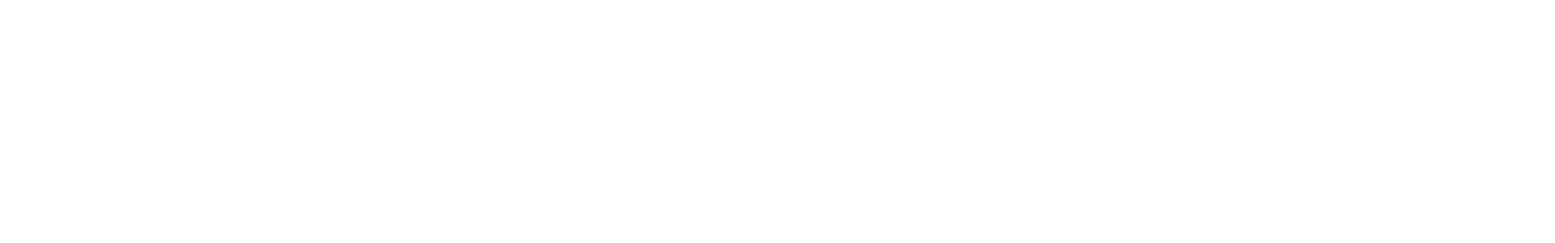
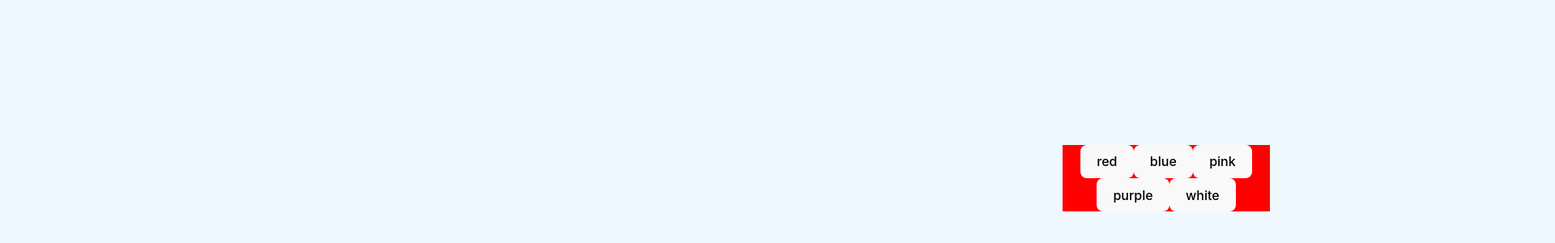
Before and after one commit to georgetsai2028/reactCCTransfer, a React (Vite) app: page / in a window 1280 px wide. Shown: the part 1460-1760 px from the top of the page at 81% size, 1920 px wide, since content can reach past the window. Before the commit the page ends 800 px from the top, so only its background shows below. Built offline with nearby package versions, Linux system fonts and the light colour scheme.

Commit message:
testing states

```diff
--- /dev/null
+++ b/src/Todo.css
@@ -0,0 +1,5 @@
+body {
+    background-color: aliceblue;
+    padding: 100%;
+    margin: 0;
+}
--- a/src/Todo.jsx
+++ b/src/Todo.jsx
@@ -1,3 +1,7 @@
+import { useState } from 'react';
+import './Todo.css'
+
+const COLORS = ["red", "blue", "pink", "purple", "white"]
 const todos = [
     { task: "Mow the backyard", id: crypto.randomUUID },
     { task: "Work on Odin Project", id: crypto.randomUUID },
@@ -5,7 +9,8 @@
 ]
 
 export function Button ({text = "Click Me", color = "purple", fontSize = 12, handleClick }) {
-    const buttonStyle ={
+
+     const buttonStyle = {
         color: color,
         fontSize: fontSize + 'px'
     };
@@ -14,6 +19,23 @@
     </button>
 };
 
+export function ChangeColor(){
+    const [backgroundColor, setBackgroundColor] = useState(COLORS[0]);
+    const onButtonClick = (color) => () => {
+        setBackgroundColor(color);
+    };
+    return (
+        <div className = "ChangeColor" style ={{backgroundColor}} >
+            {COLORS.map((color) => (
+                <button type = "button" key ={color} onClick={onButtonClick(color)}
+                className={backgroundColor === color ? 'selected' : ''}
+            >
+                {color}
+            </button>
+            ))}
+        </div>
+    )
+}
 
 export function TodoList() {
     const handleButtonClick = (url) => {
--- a/src/main.jsx
+++ b/src/main.jsx
@@ -5,10 +5,10 @@
 import Greeting from './greetings.jsx'
 import { Test, List, ListItem} from './Test.jsx'
 import DisplayProfile from './Profile.jsx'
-import {TodoList, Button} from './Todo.jsx'
+import {TodoList, Button, ChangeColor} from './Todo.jsx'
 
 createRoot(document.getElementById('root')).render(
   <StrictMode>
-  <TodoList />
+  <ChangeColor />
   </StrictMode>,
 )
```
